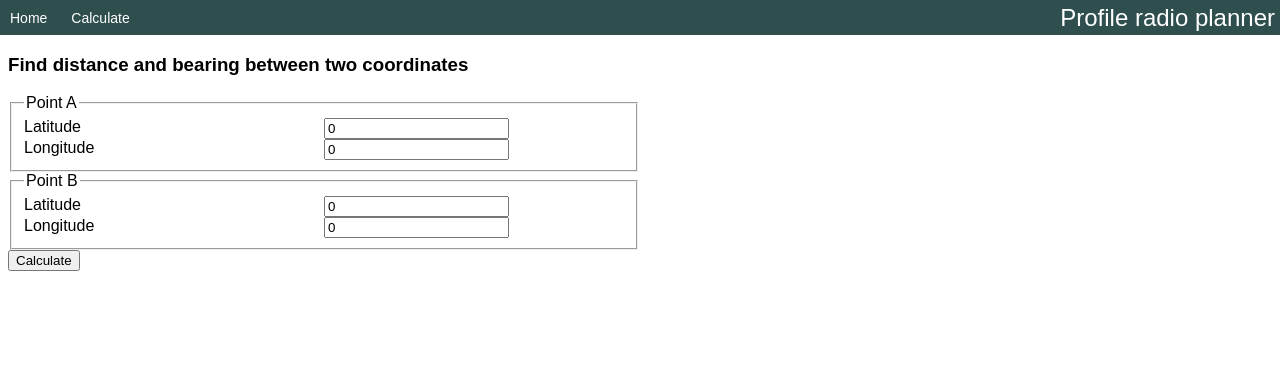
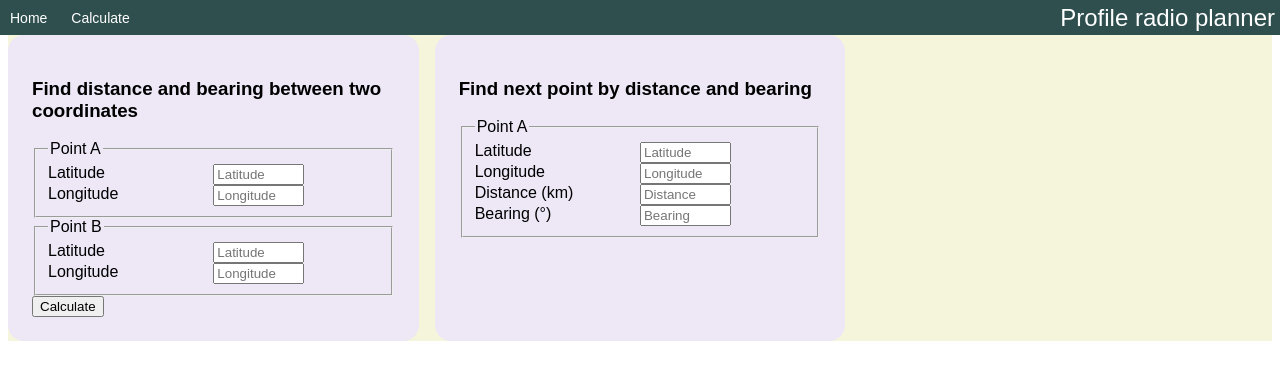
Before and after one commit to ddipp/mlc, a Vue app in the folder frontend/: page /calculate in a window 1280 px wide. Shown: the top 380 px of the page. Built offline with nearby package versions, Linux system fonts and the light colour scheme.

Commit message:
frontend css

```diff
--- a/frontend/src/assets/main.css
+++ b/frontend/src/assets/main.css
@@ -13,3 +13,19 @@
   width: 50%;
   float: left;
 }
+.answer {
+  background-color: beige;
+}
+.grid {
+  display: grid;
+  grid-template-columns: repeat(auto-fill, minmax(400px, 1fr));
+  grid-gap: 1rem;
+}
+.grid > div {
+  background: #EDE7F6;
+  padding: 1.5rem;
+  border-radius: 1rem;
+}
+input {
+  width: 50%;
+}
--- a/frontend/src/components/ComponentDistance.vue
+++ b/frontend/src/components/ComponentDistance.vue
@@ -32,7 +32,7 @@
   </fieldset>
   <button @click="distance.calculate()">Calculate</button>
 
-  <div v-if="distance.changed">
+  <div v-if="distance.changed" class="answer">
     <fieldset>
       <ul>
         <li>Distance between two points in kilometers in a straight line {{ distance.distance }}</li>
@@ -47,7 +47,6 @@
 </template>
 
 <script setup>
-import axios from 'axios';
 import { computed } from 'vue';
 import { useDistanceStore } from '@/stores/distance';
 
--- a/frontend/src/stores/distance.js
+++ b/frontend/src/stores/distance.js
@@ -3,10 +3,10 @@ import axios from "axios";
 
 export const useDistanceStore = defineStore('distance', {
   state: () => ({
-    la_a: 0,
-    lo_a: 0,
-    la_b: 0,
-    lo_b: 0,
+    la_a: '',
+    lo_a: '',
+    la_b: '',
+    lo_b: '',
     distance: '',
     arc_distance: '',
     az_a_b: '',
--- a/frontend/src/views/ViewCalculate.vue
+++ b/frontend/src/views/ViewCalculate.vue
@@ -1,17 +1,33 @@
 <template>
-  <div class="row">
-    <div class="column">
+  <div class="grid">
+    <div>
       <ComponentDistance />
     </div>
-    <div class="column">
-<!--       <ComponentNextPoint /> -->
+    <div>
+      <ComponentNextPoint />
     </div>
   </div>
 </template>
 
 <script setup>
 import ComponentDistance from '@/components/ComponentDistance.vue';
-// import ComponentNextPoint from '@/components/ComponentNextPoint.vue';
+import ComponentNextPoint from '@/components/ComponentNextPoint.vue';
 
 document.title = 'Profile radio planner';
 </script>
+
+<style>
+.grid {
+  display: grid;
+  grid-template-columns: repeat(auto-fill, minmax(400px, 1fr));
+  grid-gap: 1rem;
+}
+.grid > div {
+  background: #EDE7F6;
+  padding: 1.5rem;
+  border-radius: 1rem;
+}
+input {
+  width: 50%;
+}
+</style>
```
